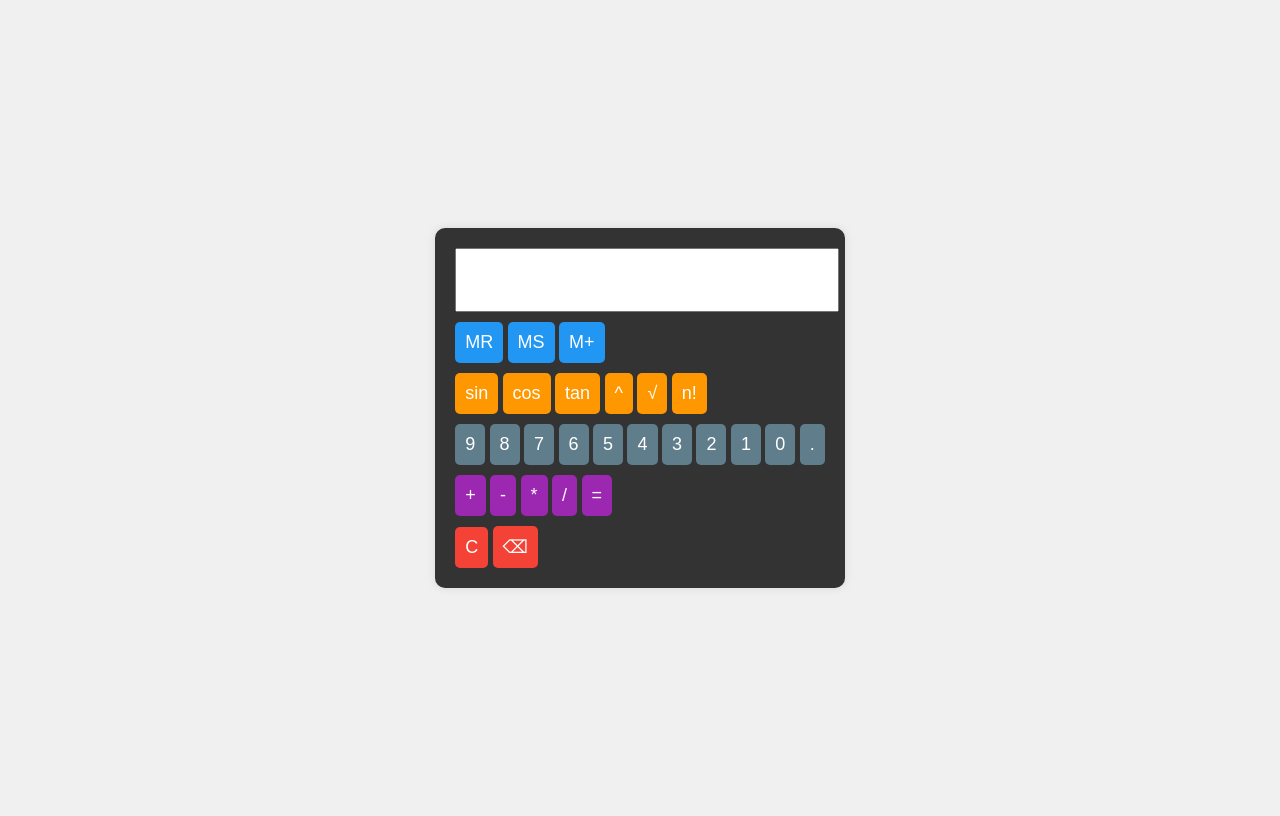
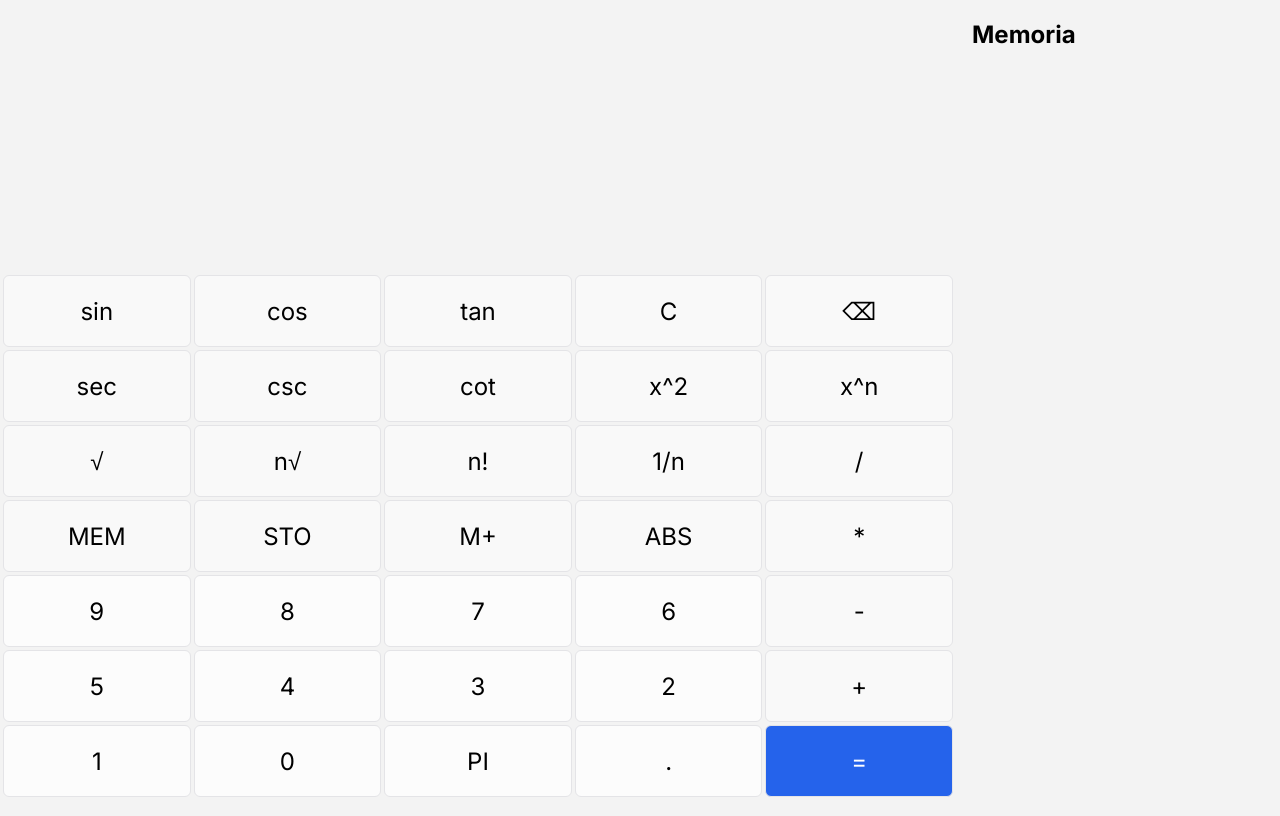
Before and after one commit to GIMMI42PIASTRATO/PHP-school-exercises, a PHP site: page /BSCalculator/index.php in a window 1280 px wide. Run offline with PHP 8.4, Linux system fonts and the light colour scheme.

Commit message:
feat(BSCalculator): i think i've done something

```diff
--- /dev/null
+++ b/BSCalculator/classes/Key.php
@@ -0,0 +1,24 @@
+<?php
+
+declare(strict_types=1);
+
+class Key
+{
+    private string $type;
+    private string $value;
+    private string $name;
+    private string $class;
+
+    public function __construct(string $value, string $class, string $type = "button", string $name = "")
+    {
+        $this->type = $type;
+        $this->value = $value;
+        $this->name = $name;
+        $this->class = $class;
+    }
+
+    public function __toString(): string
+    {
+        return "<button type='$this->type' value='$this->value' name='$this->name' class='$this->class'>$this->value</button>";
+    }
+}
--- /dev/null
+++ b/BSCalculator/classes/Keyboard.php
@@ -0,0 +1,63 @@
+<?php
+
+declare(strict_types=1);
+
+class Keyboard
+{
+    private array $keys = [];
+
+    public function __construct()
+    {
+        $this->keys = [
+            new Key('sin', 'key operator'),
+            new Key('cos', 'key operator'),
+            new Key('tan', 'key operator'),
+            new Key('C', 'key operator'),
+            new Key('⌫', 'key operator'),
+            new key('sec', 'key operator'),
+            new Key('csc', 'key operator'),
+            new Key('cot', 'key operator'),
+            new Key('x^2', 'key operator'),
+            new Key('x^n', 'key operator'),
+            new Key('√', 'key operator'),
+            new Key('n√', 'key operator'),
+            new Key('n!', 'key operator'),
+            new Key('1/n', 'key operator'),
+            new key('/', 'key operator'),
+            new Key('MEM', 'key operator', "submit", "memory"),
+            new Key('STO', 'key operator', "submit", "memory"),
+            new Key('M+', 'key operator', "submit", "memory"),
+            new Key('ABS', 'key operator'),
+            new key('*', 'key operator'),
+            new key('9', 'key number'),
+            new key('8', 'key number'),
+            new key('7', 'key number'),
+            new key('6', 'key number'),
+            new key('-', 'key operator'),
+            new key('5', 'key number'),
+            new key('4', 'key number'),
+            new key('3', 'key number'),
+            new key('2', 'key number'),
+            new key('+', 'key operator'),
+            new key('1', 'key number'),
+            new key('0', 'key number'),
+            new Key('PI', 'key number'),
+            new key('.', 'key number'),
+            new key('=', 'key equal', "submit", "calculate"),
+        ];
+    }
+
+    public function keysLenght(): int
+    {
+        return count($this->keys);
+    }
+
+    public function __toString(): string
+    {
+        $keyboard = '';
+        foreach ($this->keys as $key) {
+            $keyboard .= $key;
+        }
+        return $keyboard;
+    }
+}
--- a/BSCalculator/css/styles.css
+++ b/BSCalculator/css/styles.css
@@ -1,67 +1,101 @@
+@import url("https://fonts.googleapis.com/css2?family=Inter:ital,opsz,wght@0,14..32,100..900;1,14..32,100..900&display=swap");
+
+* {
+	font-family: "Inter", sans-serif;
+	box-sizing: border-box;
+}
+
+html,
 body {
+	margin: 0;
+	height: 100%;
+	background-color: #f3f3f3;
+}
+
+.layout {
+	display: grid;
+	grid-template-columns: 1fr;
+	grid-template-rows: repeat(2, 1fr);
+	height: 100vh;
+}
+
+.keyboard {
+	grid-column: 1;
+	grid-row: 2;
+	display: grid;
+	grid-gap: 3px;
+	padding: 3px;
+	border-radius: 5px;
+	grid-template-columns: repeat(5, 1fr);
+	grid-template-rows: repeat(7, minmax(0, 72px));
+	height: min-content;
+}
+
+.key {
 	display: flex;
 	justify-content: center;
 	align-items: center;
-	height: 100vh;
-	background-color: #f0f0f0;
-	font-family: Arial, sans-serif;
+	font-size: 1.5rem;
+	border: 1px solid #e4e4e7;
+	border-radius: 0.375rem;
+	transition: background-color cubic-bezier(0.4, 0, 0.2, 1) 0.15s;
+	cursor: pointer;
+	height: 100%;
 }
 
-.calculator {
-	background-color: #333;
-	border-radius: 10px;
-	padding: 20px;
-	box-shadow: 0 0 10px rgba(0, 0, 0, 0.1);
+.key:hover {
+	background-color: #f4f4f5;
 }
 
-.memory-indicator {
-	color: red;
-	text-align: right;
-	font-weight: bold;
-	margin-bottom: 10px;
-	display: none;
+.number {
+	background-color: #fcfcfc;
 }
 
-#display {
-	width: 100%;
-	height: 50px;
-	margin-bottom: 10px;
-	text-align: right;
-	font-size: 24px;
-	padding: 5px;
+.operator {
+	background-color: #f9f9f9;
 }
 
-.buttons {
-	display: grid;
-	gap: 10px;
+.equal {
+	background-color: #2563eb;
+	color: #fff;
 }
 
-button {
-	padding: 10px;
-	font-size: 18px;
-	background-color: #4caf50;
-	color: white;
-	border: none;
-	border-radius: 5px;
-	cursor: pointer;
+.equal:hover {
+	background-color: #3a72ec;
 }
 
-.memory-buttons button {
-	background-color: #2196f3;
+.memory {
+	width: 324px;
+	display: none;
+	padding-left: 1rem;
 }
 
-.scientific-buttons button {
-	background-color: #ff9800;
+.display {
+	grid-column: 1;
+	grid-row: 1;
+	display: flex;
+	flex-direction: column;
+	justify-content: flex-end;
+	align-items: end;
+	font-size: 5rem;
+	font-weight: 600;
+	margin: 1.5rem 0;
 }
 
-.number-buttons button {
-	background-color: #607d8b;
+.expressionDisplay {
+	margin-bottom: 1rem;
+	color: #71717a;
+	font-size: 1.5rem;
 }
 
-.operator-buttons button {
-	background-color: #9c27b0;
+@media (min-width: 730px) {
+	.layout {
+		grid-template-columns: 1fr 324px;
+	}
+
+	.memory {
+		display: block;
+		grid-column: 2;
+		grid-row: span 2;
+	}
 }
-
-.control-buttons button {
-	background-color: #f44336;
-}
--- a/BSCalculator/index.php
+++ b/BSCalculator/index.php
@@ -1,6 +1,12 @@
 <?php
+
+declare(strict_types=1);
+
 require_once 'classes/Calculator.php';
+require_once './classes/Keyboard.php';
+require_once './classes/Key.php';
 
+$keyboard = new Keyboard();
 $calculator = new Calculator();
 $result = '';
 $error = '';
@@ -9,7 +15,7 @@ $memory = '';
 // Gestione azioni POST
 if ($_SERVER['REQUEST_METHOD'] == 'POST') {
     if (isset($_POST['calculate'])) {
-        $expression = $_POST['expression'];
+        $expression = $_POST['currentValue'];
         $result = $calculator->calculate($expression);
     }
 
@@ -44,52 +50,23 @@ $hasMemory = $calculator->hasMemory();
 </head>
 
 <body>
-    <div class="calculator">
-        <?php if ($hasMemory): ?>
-            <div class="memory-indicator">M</div>
-        <?php endif; ?>
+    <main class="layout">
+        <section class="display">
+            <?php if ($hasMemory): ?>
+                <div class="memory-indicator">M</div>
+            <?php endif; ?>
+            <span type="text" id="display"><?= htmlspecialchars($result); ?></span>
+        </section>
 
-        <form method="post" id="calculatorForm">
-            <input type="text" id="display" name="expression" value="<?php echo htmlspecialchars($result); ?>" readonly>
+        <form method="post" id="calculatorForm" class="keyboard">
+            <?= $keyboard  ?>
+        </form>
 
-            <div class="buttons">
-                <div class="memory-buttons">
-                    <button type="submit" name="memory" value="MR">MR</button>
-                    <button type="submit" name="memory" value="MS">MS</button>
-                    <button type="submit" name="memory" value="M+">M+</button>
-                </div>
-
-                <div class="scientific-buttons">
-                    <button type="button" onclick="addToDisplay('sin(')">sin</button>
-                    <button type="button" onclick="addToDisplay('cos(')">cos</button>
-                    <button type="button" onclick="addToDisplay('tan(')">tan</button>
-                    <button type="button" onclick="addToDisplay('^')">^</button>
-                    <button type="button" onclick="addToDisplay('sqrt(')">√</button>
-                    <button type="button" onclick="addToDisplay('!')">n!</button>
-                </div>
-
-                <div class="number-buttons">
-                    <?php for ($i = 9; $i >= 0; $i--): ?>
-                        <button type="button" onclick="addToDisplay('<?php echo $i; ?>')"><?php echo $i; ?></button>
-                    <?php endfor; ?>
-                    <button type="button" onclick="addToDisplay('.')">.</button>
-                </div>
-
-                <div class="operator-buttons">
-                    <button type="button" onclick="addToDisplay('+')">+</button>
-                    <button type="button" onclick="addToDisplay('-')">-</button>
-                    <button type="button" onclick="addToDisplay('*')">*</button>
-                    <button type="button" onclick="addToDisplay('/')">/</button>
-                    <button type="submit" name="calculate" value="1">=</button>
-                </div>
-
-                <div class="control-buttons">
-                    <button type="button" onclick="clearDisplay()">C</button>
-                    <button type="button" onclick="backspace()">⌫</button>
-                </div>
-            </div>
-        </form>
-    </div>
+        <section class="memory">
+            <h1>Memoria</h1>
+            <span><?= $calculator->hasMemory() ? $calculator->recallMemory() : "" ?></span>
+        </section>
+    </main>
 
     <script src="js/calculator.js"></script>
 </body>
--- a/BSCalculator/js/calculator.js
+++ b/BSCalculator/js/calculator.js
@@ -1,25 +1,42 @@
-function addToDisplay(value) {
-	const display = document.getElementById("display");
-	display.value += value;
+const display = document.querySelector("#display");
+
+if (!display) {
+	throw new Error("No display found");
 }
 
-function clearDisplay() {
-	const display = document.getElementById("display");
-	display.value = "";
-}
+document.querySelectorAll(".number").forEach((button) => {
+	button.addEventListener("click", (e) => {
+		display.textContent += e.target.value;
+	});
+});
 
-function backspace() {
-	const display = document.getElementById("display");
-	display.value = display.value.slice(0, -1);
-}
+document.querySelectorAll(".operator").forEach((button) => {
+	button.addEventListener("click", () => {
+		console.log(button.value);
+
+		if (button.value === "⌫") {
+			if (display.textContent === "") {
+				return;
+			}
+			display.textContent = display.textContent.slice(0, -1);
+		}
+
+		if (button.value === "C") {
+			display.textContent = "";
+		}
+
+		if (button.value in { "+": 1, "-": 1, "*": 1, "/": 1 }) {
+			display.textContent += button.value;
+		}
+	});
+});
 
 document
 	.getElementById("calculatorForm")
 	.addEventListener("submit", function (e) {
-		const display = document.getElementById("display");
 		const hiddenInput = document.createElement("input");
 		hiddenInput.type = "hidden";
 		hiddenInput.name = "currentValue";
-		hiddenInput.value = display.value;
+		hiddenInput.value = display.textContent;
 		this.appendChild(hiddenInput);
 	});
```
